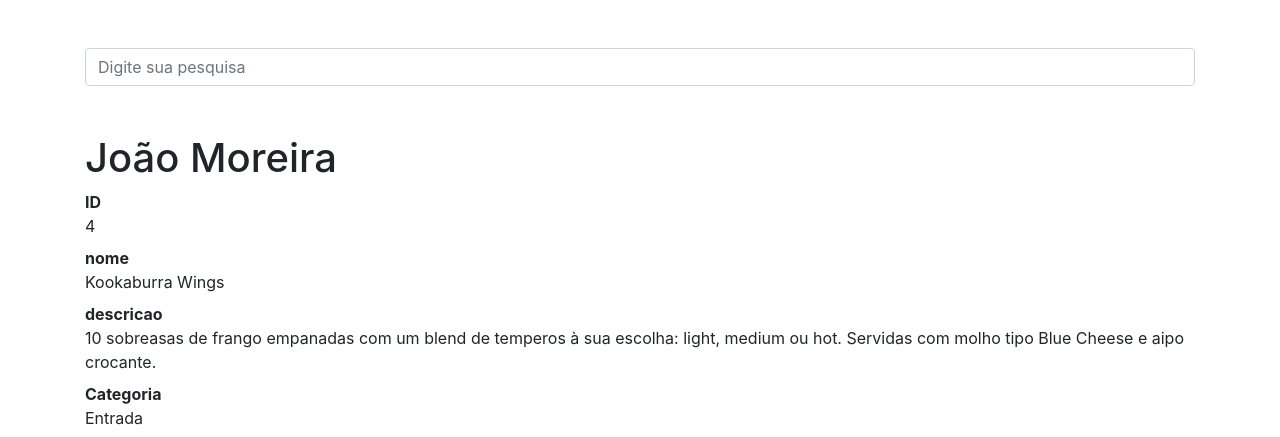
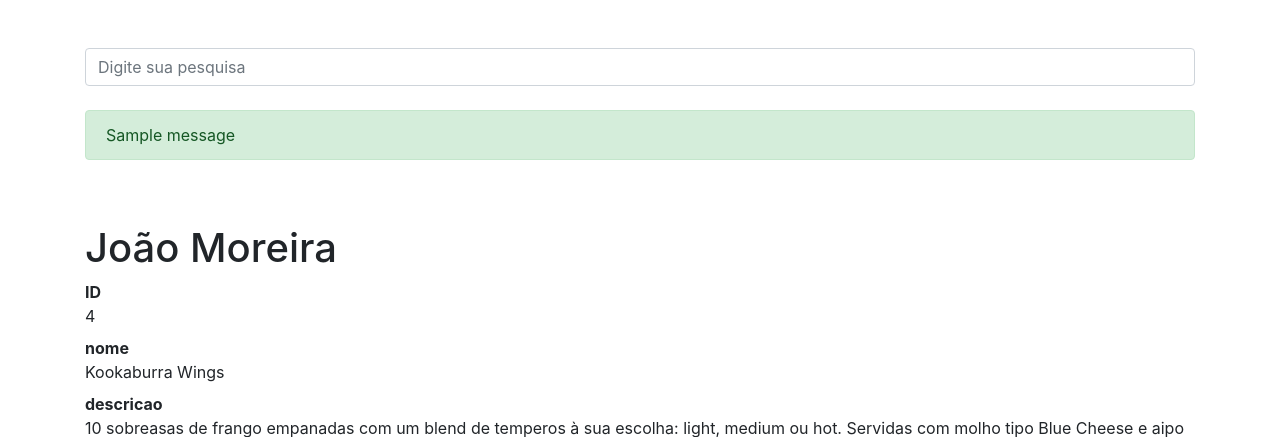
Before and after one commit to roberthtamayose/digitalmenu, a Django app: page /4 in a window 1280 px wide. Shown: the part 56-493 px from the top of the page. Run offline with Django 4.2, Linux system fonts and the light colour scheme; data comes from the database, SQL or seed files in the repository; one stand-in notice (Sample message) is shown; some libraries are stand-ins or nearby versions.

Commit message:
message alert

```diff
--- a/items/views.py
+++ b/items/views.py
@@ -1,11 +1,12 @@
-from django.shortcuts import render, get_object_or_404
+from django.shortcuts import render, get_object_or_404, redirect
 from django.http import Http404
 from .models import Item
 from django.core.paginator import Paginator
 from django.db.models import Q
-
+from django.contrib import messages
 
 def index(request):
+    messages.add_message(request, messages.ERROR, 'Ocorreu um erro.')
     items = Item.objects.order_by('nome').filter(ocultar=False)
     paginator = Paginator(items, 10)
 
@@ -21,11 +22,17 @@ def vw_item(request, item_id):
         'item': item
     })
 
+
 def busca(request):
     busca = request.GET.get('busca')
 
     if busca is None:
-        raise Http404()
+        messages.add_message(
+            request,
+            messages.ERROR,
+            'Campo termo não pode ficar vazio.'
+        )
+        return redirect('index')
 
     items = Item.objects.order_by('nome').filter(
         Q(nome__icontains=busca)
--- a/templates/base.html
+++ b/templates/base.html
@@ -25,6 +25,7 @@
                       id="search-input"
                       placeholder="Digite sua pesquisa"
                       name="busca">
+              {% include 'parciais/_messages.html' %}
             </div>
           </div>
         </form>
--- /dev/null
+++ b/templates/parciais/_messages.html
@@ -0,0 +1,8 @@
+{% if messages %}
+    <br>
+    {% for message in messages %}
+      <div class="alert {{ message.tags }}" role="alert">
+          {{ message }}
+      </div>
+    {% endfor %}
+{% endif %}
```
Also changed, not shown: menugeral/settings.py (+12 -0 lines).
